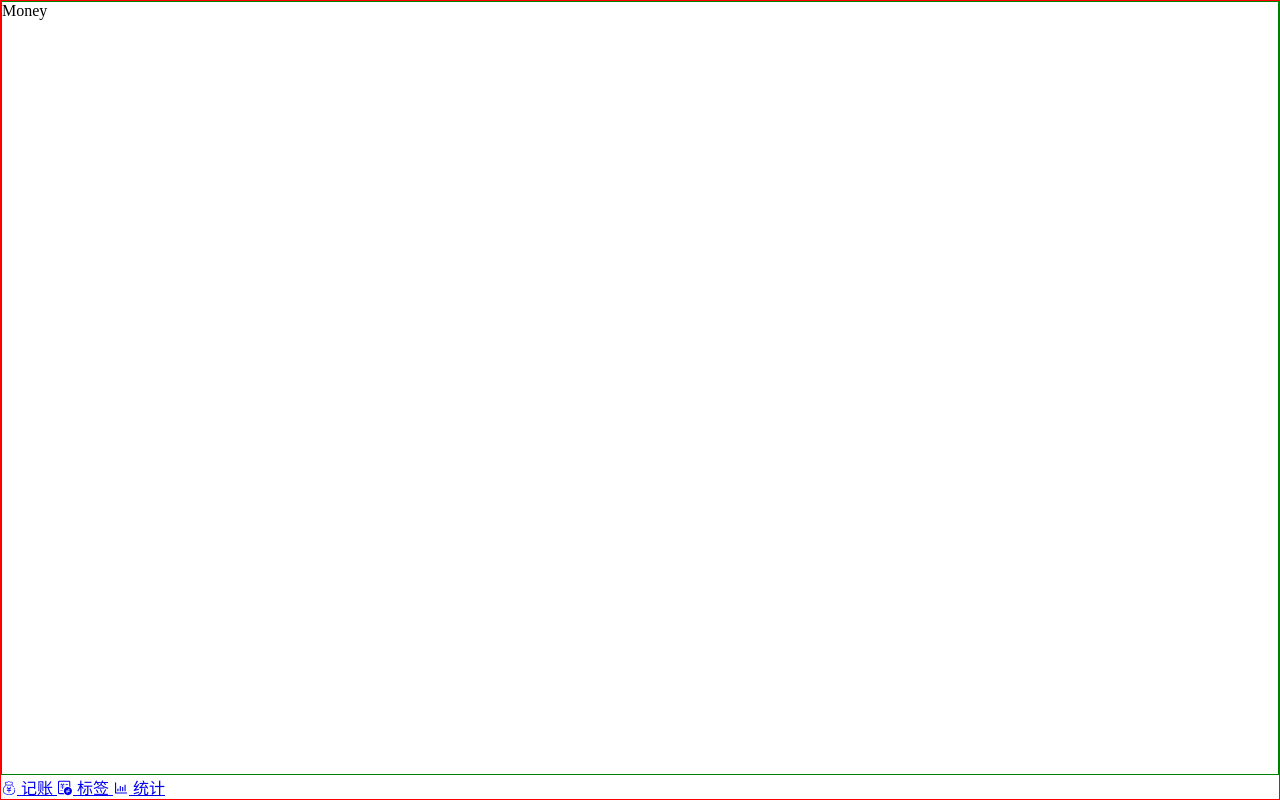
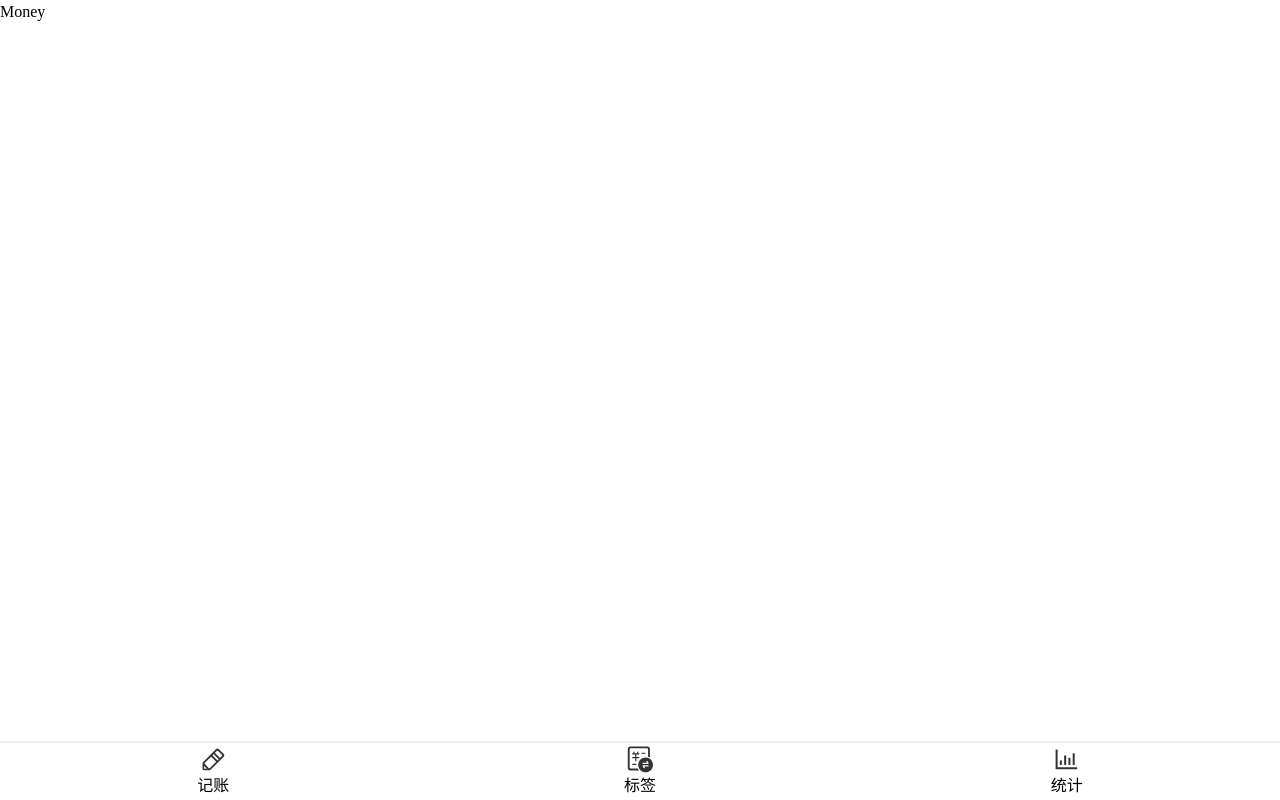
Before and after one commit to jaycemxy/money-bag, a Vue app: page /#/money in a window 1280 px wide. Built offline with nearby package versions, Linux system fonts and the light colour scheme.

Commit message:
给Nav添加样式

```diff
--- a/src/App.vue
+++ b/src/App.vue
@@ -12,6 +12,13 @@
   padding: 0;
   box-sizing: border-box;
 }
+body {
+  line-height: 1.5;
+}
+a {
+  text-decoration: none;
+  color: inherit;
+}
 #app {
   font-family: Avenir, Helvetica, Arial, sans-serif;
   -webkit-font-smoothing: antialiased;
--- a/src/components/Icon.vue
+++ b/src/components/Icon.vue
@@ -21,10 +21,11 @@ export default {
 
 <style lang="scss" scoped>
 .icon {
-  width: 1em;
-  height: 1em;
+  width: 1.8em;
+  height: 1.8em;
   vertical-align: -0.15em;
   fill: currentColor;
   overflow: hidden;
+  opacity: .8;
 }
 </style>
--- a/src/components/Layout.vue
+++ b/src/components/Layout.vue
@@ -17,13 +17,11 @@
 
 <style lang="scss" scoped>
 .nav-wrapper {
-  border: 1px solid red;
   display: flex;
   flex-direction: column;
   height: 100vh;
 }
 .content {
-  border: 1px solid green;
   flex-grow: 1;
   overflow: hidden;
 }
--- a/src/components/Nav.vue
+++ b/src/components/Nav.vue
@@ -1,29 +1,37 @@
 <template>
-  <div>
-    <router-link to="/money">
+  <nav>
+    <router-link to="/money" class="item">
       <Icon name="money"/>
       记账
     </router-link>
-    <router-link to="/labels">
+    <router-link to="/labels" class="item">
       <Icon name="bill"/>
       标签
     </router-link>
-    <router-link to="/statistics">
+    <router-link to="/statistics" class="item">
       <Icon name="chart"/>
       统计
     </router-link>
-  </div>
+  </nav>
 </template>
 
 <script lang="ts">
-import x from '@/assets/icons/money.svg';
-console.log(x);
-
 export default {
 
 }
 </script>
 
 <style lang="scss" scoped>
-
+nav {
+  display: flex;
+  box-shadow: 0 0 3px rgb(0 0 0 / 25%);
+  > .item {
+    width: 33.3333%;
+    padding: 2px 0;
+    display: flex;
+    justify-content: center;
+    align-items: center;
+    flex-direction: column;
+  }
+}
 </style>
```
Also changed, not shown: src/assets/icons/money.svg.
